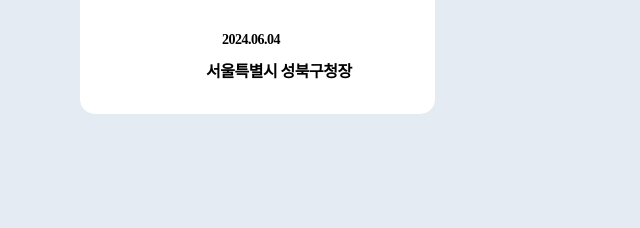
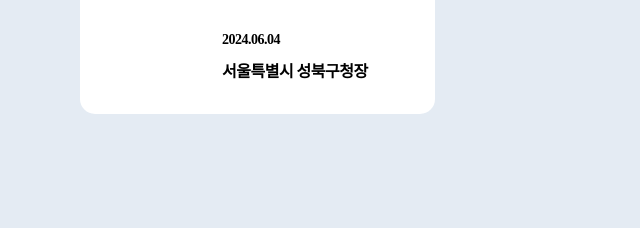
Before and after one commit to ioii24/ji, a plain HTML site: page index.html in a window 1280 px wide. Both pictures are taken after a click on the element "상세정보 표시". Shown: the part 432-660 px from the top of the page, 370-1010 px from the left. Drawn offline with nearby package versions, Linux system fonts and the light colour scheme; a web font is replaced by a local one.

Commit message:
Update index.html

```diff
--- a/index.html
+++ b/index.html
@@ -395,7 +395,7 @@
                 <h3>서울특별시 성북구 보국문로30길 15, 103동 102호, 정릉대우아파트<br></h3>
 
                     <h4 style="margin-left: 40%">2024.06.04</h4>
-                    <h5 style="margin-left: 35.5%;">서울특별시 성북구청장</h5>
+                    <h5 style="margin-left: 40%;">서울특별시 성북구청장</h5>
 
 
 
```
